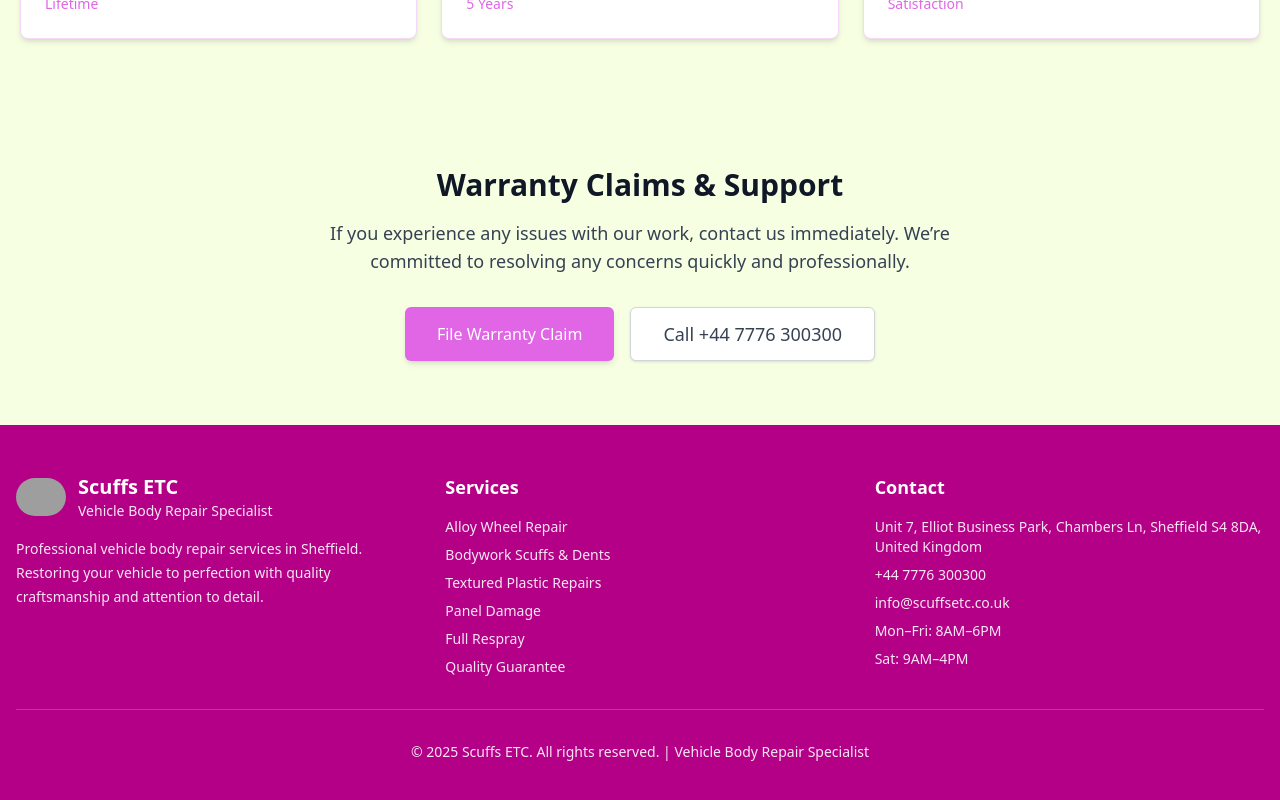
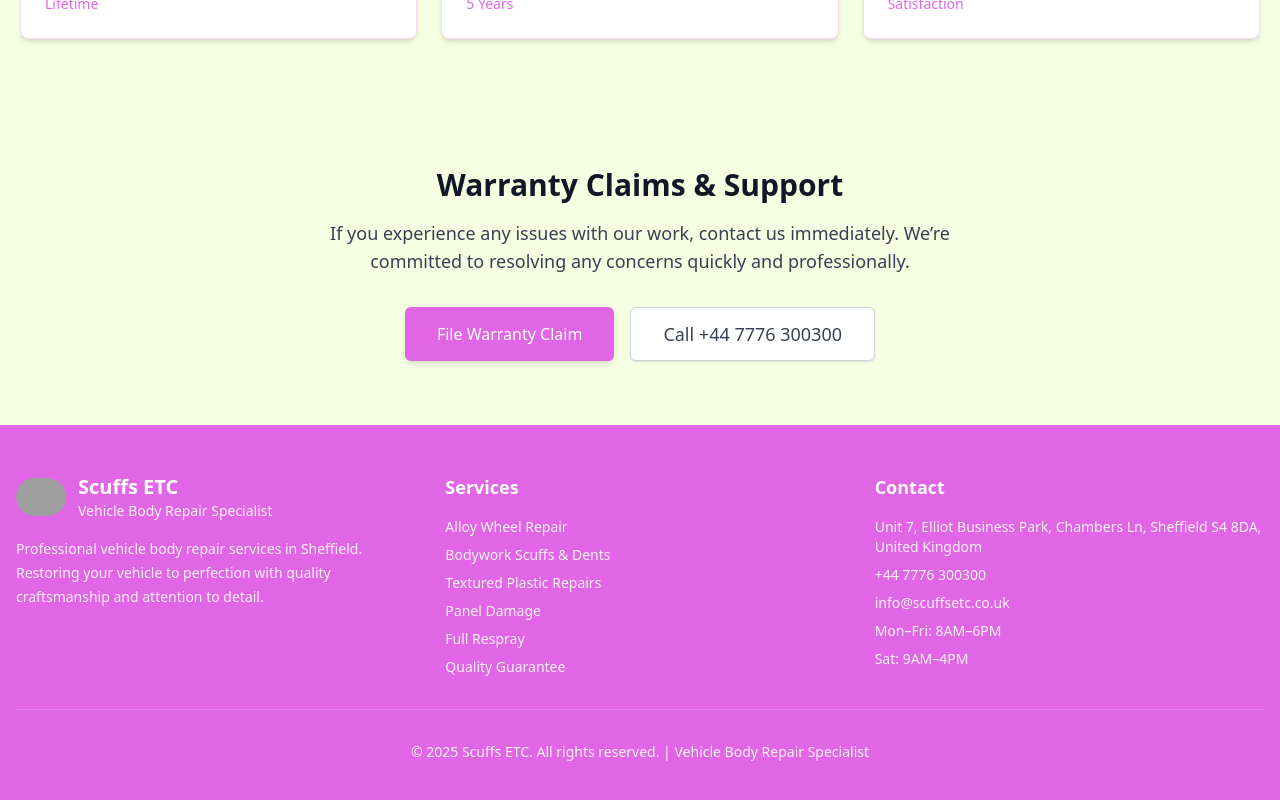
Before and after one commit to shandiru/Scuffs, a React (Vite) app: page /services/quality-guarantee in a window 1280 px wide. Shown: the part 2025-2825 px from the top of the page. Built offline with nearby package versions, Linux system fonts and the light colour scheme; grey boxes are pictures that could not be loaded.

Commit message:
add two color

```diff
--- a/src/components/Footer.jsx
+++ b/src/components/Footer.jsx
@@ -1,8 +1,10 @@
 import React from "react";
 
 export default function Footer() {
+  const PINK = "#E066E6"; // brand pink/purple
+
   return (
-    <footer className="py-12 text-white" style={{ backgroundColor: "#b30086" }}>
+    <footer className="py-12 text-white" style={{ backgroundColor: PINK }}>
       <div className="container mx-auto px-4">
         <div className="grid grid-cols-1 md:grid-cols-3 gap-10">
           {/* Logo & About */}
```
